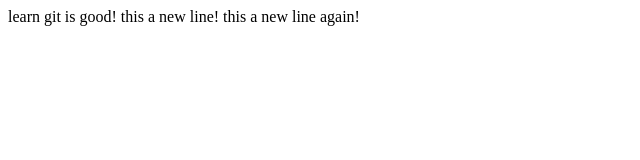
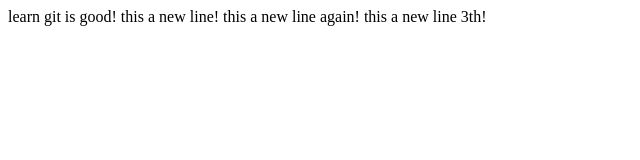
Before and after one commit to buffalo-thb/learngit, a plain HTML site: page index.html in a window 1280 px wide. Shown: the whole page, without its empty margins (0-640 px from the left). Drawn offline with Linux system fonts and the light colour scheme.

Commit message:
add new line 3th

```diff
--- a/index.html
+++ b/index.html
@@ -9,6 +9,7 @@
 		learn git is good!
 		this a new line!
 		this a new line again!
+		this a new line 3th!
 	</div>
 </body>
 </html>
```
